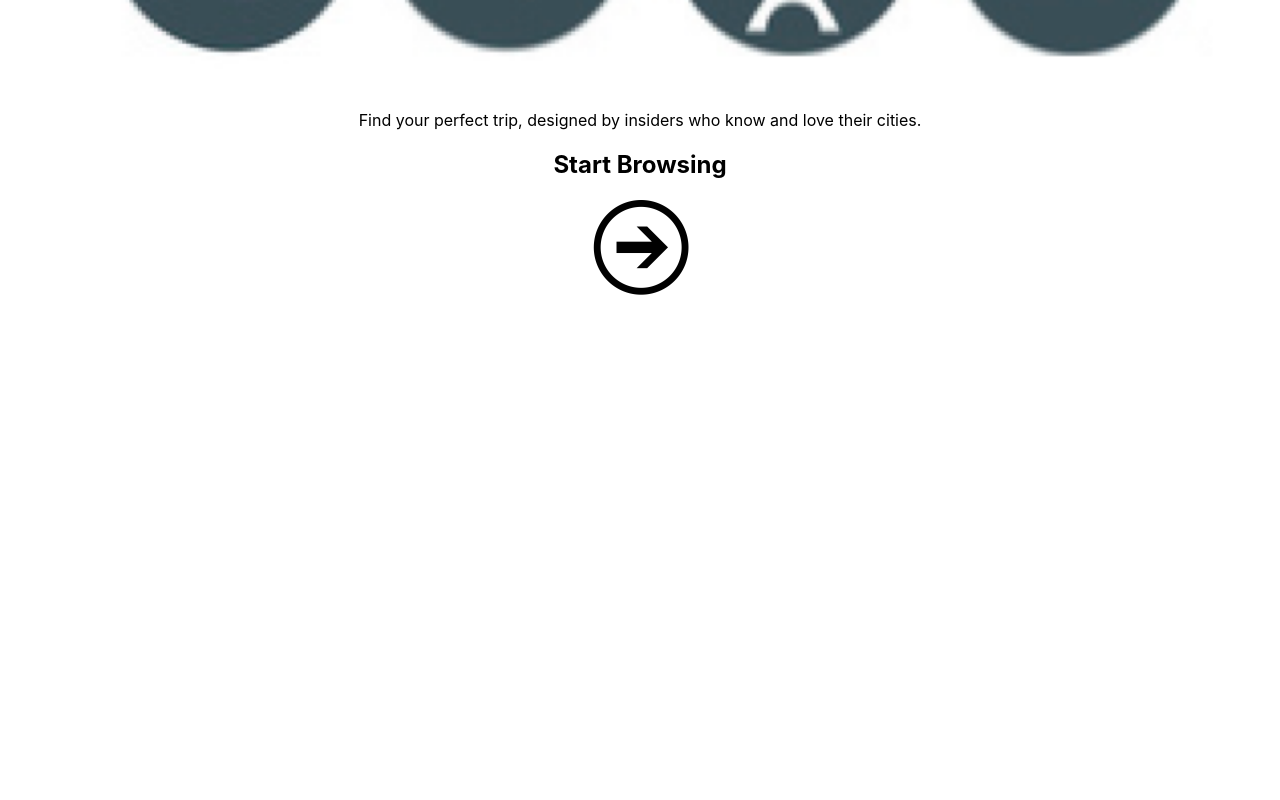
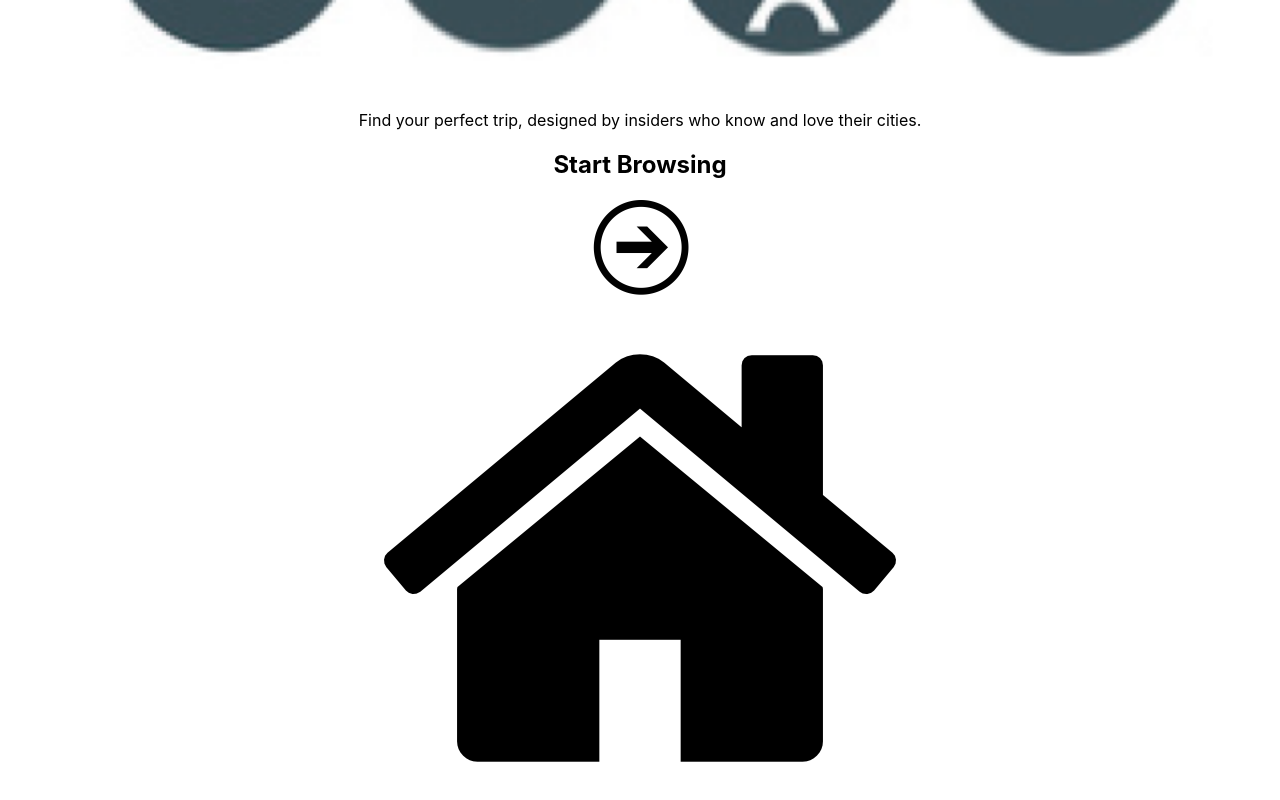
Before and after one commit to darioyucra/app-viajes, a React (Create React App) app: page / in a window 1280 px wide. Shown: the part 412-1212 px from the top of the page. Before the commit the page ends 800 px from the top, so only its background shows below. Built offline with nearby package versions, Linux system fonts and the light colour scheme.

Commit message:
Agrego el componente Boton Home

```diff
--- /dev/null
+++ b/src/BtnHome.js
@@ -0,0 +1,18 @@
+import React, { Component } from 'react';
+import  imgBtnHome from './btnHome.png';
+import './BtnHome.css';
+
+class StartBrowser extends Component  {
+  constructor(props){
+    super(props);
+  }
+  render (){
+    return (
+    <div className= "contenedorBotonBuscar">
+      <button><img src={imgBtnHome} className="iconoHome"/></button>
+    </div>
+    )
+  }
+}
+
+export default StartBrowser;
--- a/src/Inicio.js
+++ b/src/Inicio.js
@@ -1,6 +1,7 @@
 import React, { Component } from 'react';
 import Header from './Header';
 import StartBrowser from './StartBrowser';
+import BtnHome from './BtnHome';
 
 class Inicio extends Component  {
   constructor(props){
@@ -12,6 +13,7 @@ class Inicio extends Component  {
       <div>
       <Header></Header>
       <StartBrowser></StartBrowser>
+      <BtnHome></BtnHome>
       </div>
     )
   }
```
Also changed, not shown: src/BtnHome.css (added), src/btnHome.png (added).
